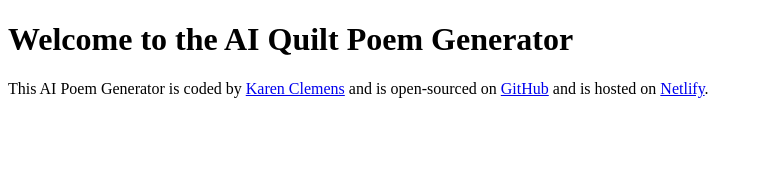
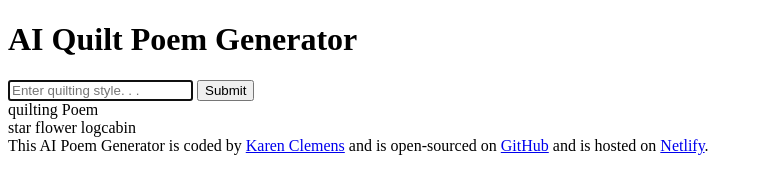
Before and after one commit to kclemens4816/AI-Quilting-Poem-Generator, a plain HTML site: page index.html in a window 1280 px wide. Shown: the whole page, without its empty margins (0-763 px from the left). Drawn offline with Linux system fonts and the light colour scheme.

Commit message:
added basic HTML structure

```diff
--- a/index.html
+++ b/index.html
@@ -8,7 +8,27 @@
     <title>AI Poem Generator</title>
   </head>
   <body>
-    <h1>Welcome to the AI Quilt Poem Generator</h1>
+    <header>
+      <h1>AI Quilt Poem Generator</h1>
+    </header>
+    <main>
+      <form>
+        <input
+          type="text"
+          placeholder="Enter quilting style. . ."
+          autofocus
+          required
+          autocomplete="off"
+        />
+        <input type="submit" />
+      </form>
+      <div>
+        quilting Poem
+        <br />
+        star flower logcabin
+      </div>
+    </main>
+
     <footer>
       This AI Poem Generator is coded by
       <a href="https://github.com/kclemens4816" target="_blank"
```
